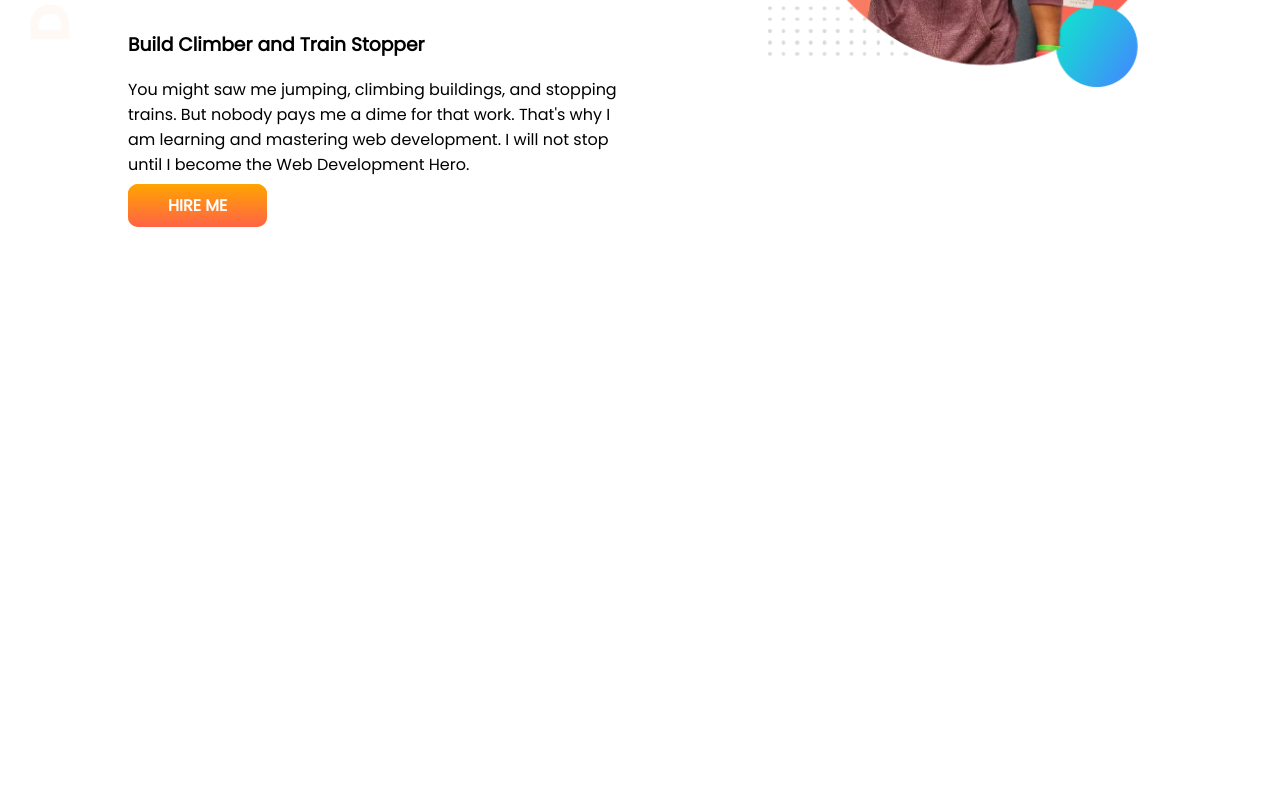
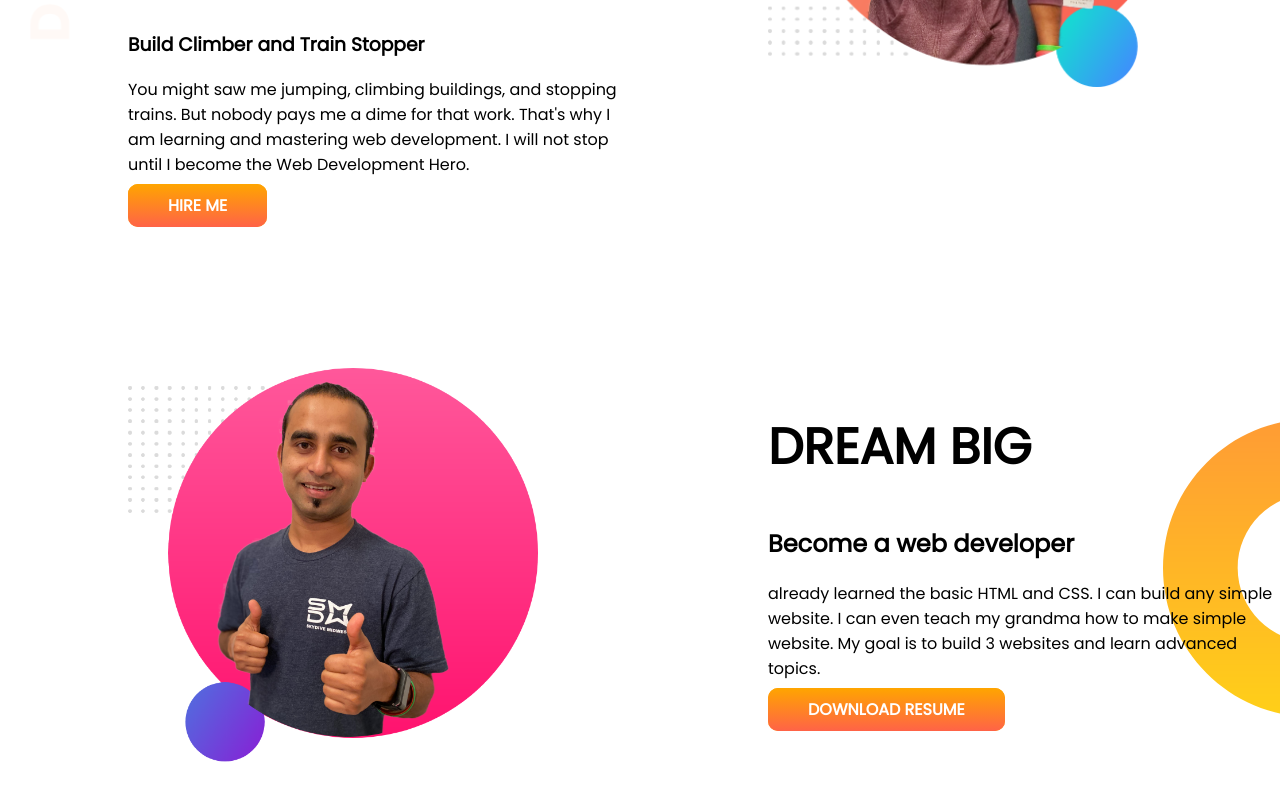
Before and after one commit to mousumeyghosh/developer-portfolio, a plain HTML site: page index.html in a window 1280 px wide. Shown: the part 320-1120 px from the top of the page. Before the commit the page ends 800 px from the top, so only its background shows below. Drawn offline with Linux system fonts and the light colour scheme.

Commit message:
added dream

```diff
--- a/index.html
+++ b/index.html
@@ -27,6 +27,19 @@
         </div>
 
     </section>
+    <section class="dream-big">
+        <div class="half-width">
+            <img src="images/jhankar2.png" alt="">
+        </div>
+        <div class="half-width">
+            <h1>DREAM BIG</h1>
+            <h2>Become a web developer</h2>
+            <p> already learned the basic HTML and CSS. I can build any simple website. I can even teach my grandma how to make simple website. My goal is to build 3 websites and learn advanced topics.</p>
+            <a class="link-button" target="_blank" href="">DOWNLOAD RESUME</a>
+
+        </div>
+
+    </section>
 
 
 </body>
--- a/style.css
+++ b/style.css
@@ -13,6 +13,7 @@ h1 {
 
 section {
     display: flex;
+    margin-bottom: 150px;
 }
 
 .half-width {
@@ -38,3 +39,9 @@ section {
     background-image: url(images/top-banner.png);
     background-repeat: no-repeat;
 }
+
+.dream-big {
+    background-image: url(images/dream-bg.png);
+    background-repeat: no-repeat;
+    background-position: right;
+}
```
